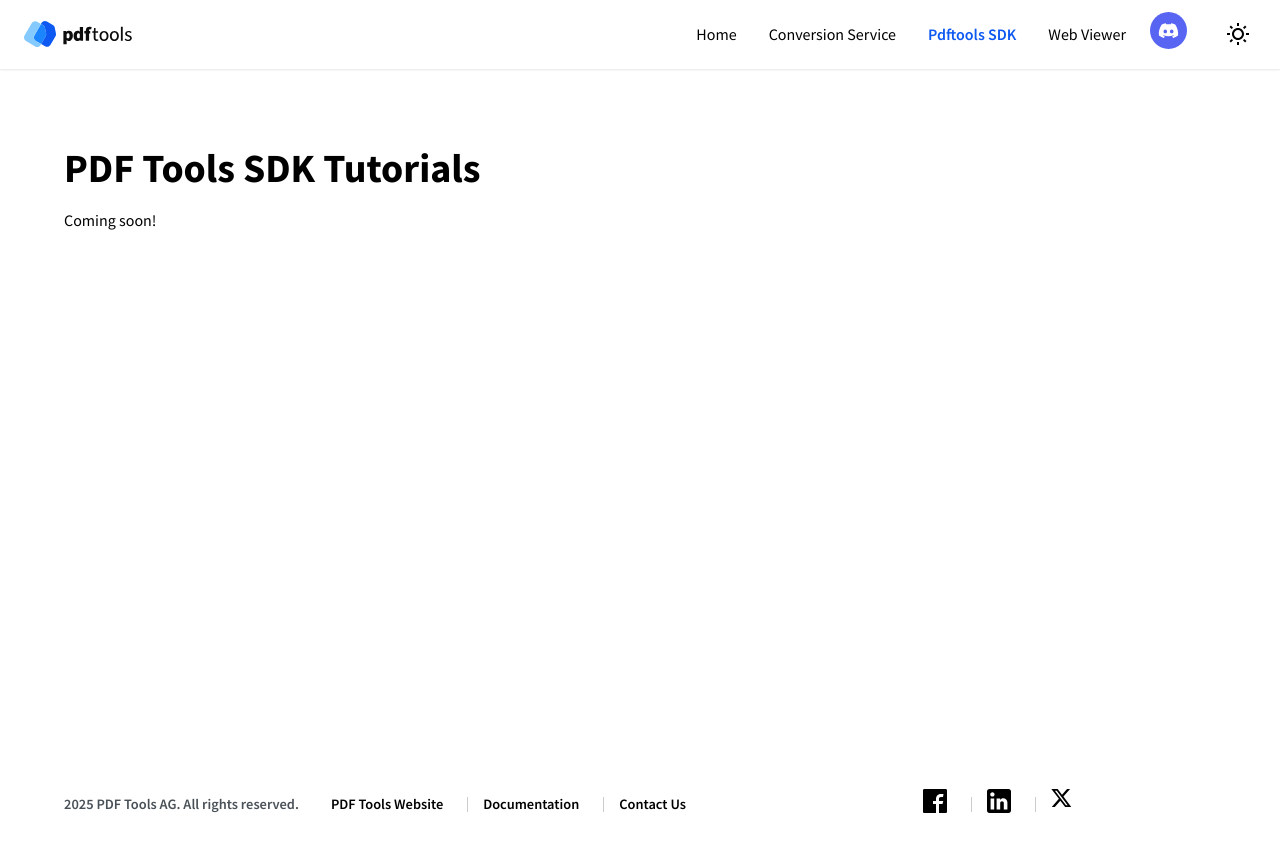
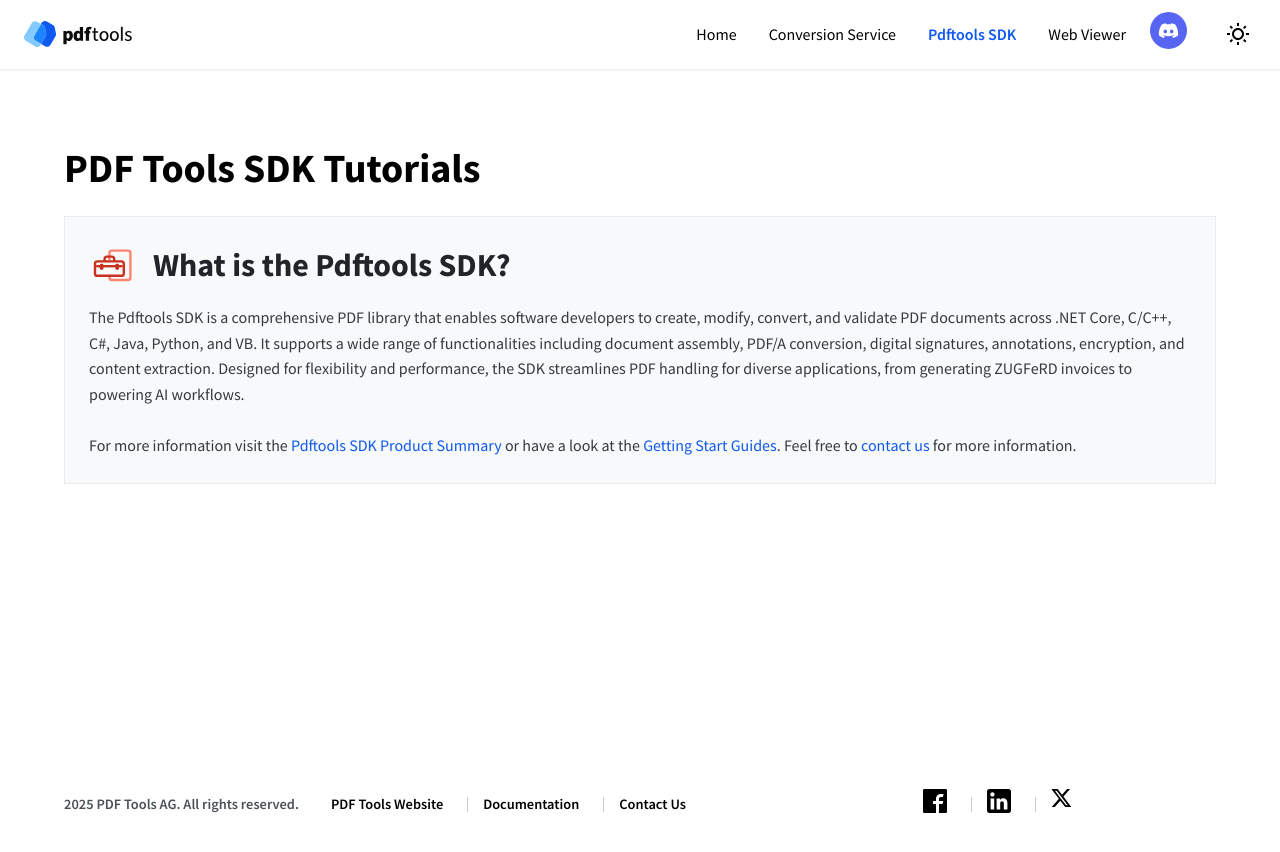
Before and after one commit to pdf-tools/pdf_code_samples, a Jekyll site: the page built from docs/products/sdk.md, in a window 1280 px wide. Shown: the top 852 px of the page. Built offline with Jekyll 4.4.1, drawn with Linux system fonts in a browser that asks for light colours.

```diff
--- /dev/null
+++ b/docs/_includes/sdk-info.html
@@ -0,0 +1,11 @@
+<div class="product-info">
+    <div class="product-info-header">
+        <img src="{{ site.baseurl }}/assets/images/products/pdftools-sdk.svg" alt="Pdftools SDK Logo" class="product-logo">
+        <h2>What is the Pdftools SDK?</h2>
+    </div>
+    <div class="product-info-content">
+        <p>The Pdftools SDK is a comprehensive PDF library that enables software developers to create, modify, convert, and validate PDF documents across .NET Core, C/C++, C#, Java, Python, and VB. It supports a wide range of functionalities including document assembly, PDF/A conversion, digital signatures, annotations, encryption, and content extraction. Designed for flexibility and performance, the SDK streamlines PDF handling for diverse applications, from generating ZUGFeRD invoices to powering AI workflows.</p>
+        <br/>
+        <p>For more information visit the <a href="https://www.pdf-tools.com/products/conversion/pdf-tools-sdk/">Pdftools SDK Product Summary</a> or have a look at the <a href="https://www.pdf-tools.com/docs/pdf-tools-sdk/getting-started/pdftools-sdk/">Getting Start Guides</a>. Feel free to <a href="https://www.pdf-tools.com/contact/">contact us</a> for more information.</p>
+    </div>
+</div>
--- a/docs/products/sdk.md
+++ b/docs/products/sdk.md
@@ -5,7 +5,7 @@ title: PDF Tools SDK Tutorials
 
 # PDF Tools SDK Tutorials
 
-Coming soon!
+{% include sdk-info.html %}
 
 {% for tutorial in site.pages %}
     {% if tutorial.url contains '/tutorials/' and tutorial.products contains 'sdk' %}
```
Also changed, not shown: docs/_includes/conversion-service-info.html (+4 -4 lines), docs/_includes/viewer-info.html (added, +11 -0 lines), docs/products/webviewer.md (+1 -1 lines), docs/tutorials/pdf-search-engine.md (added, +65 -0 lines), docs/assets/images/products/conversion-service.svg (added), docs/assets/images/products/pdf-viewer-sdk.svg (added), docs/assets/images/products/pdftools-sdk.svg (added), docs/assets/images/tutorials/convsrv-elasticsearch.png (added).
